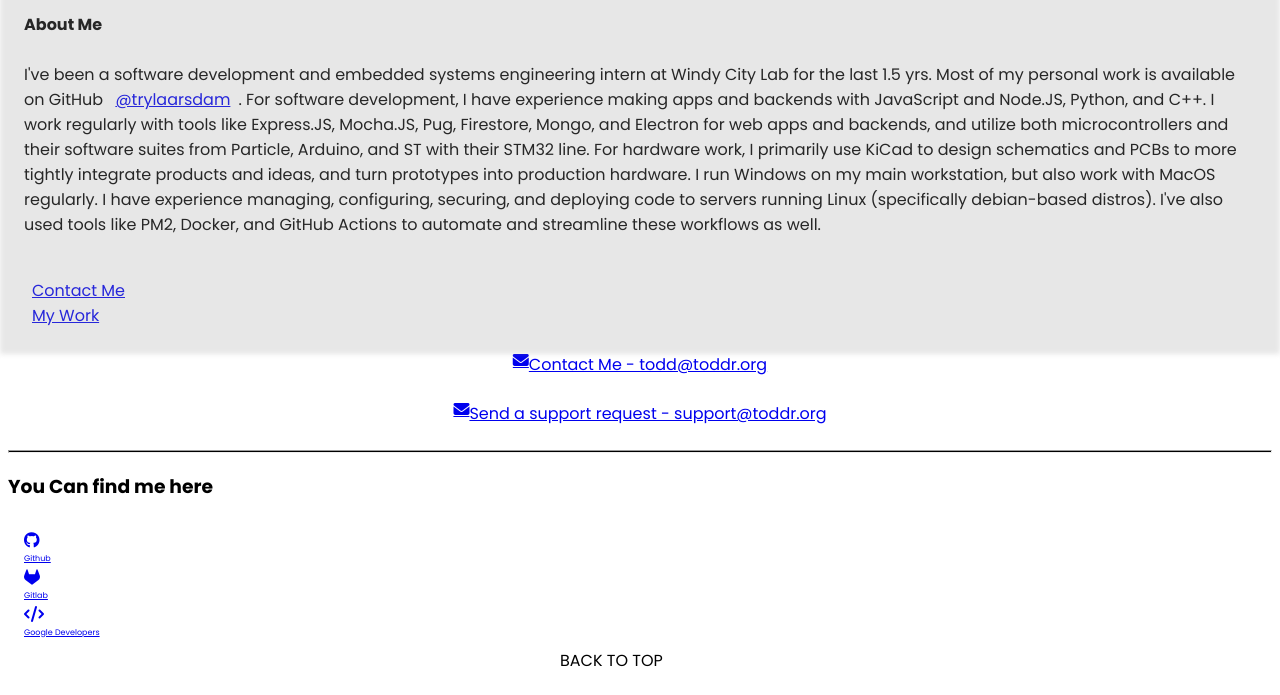
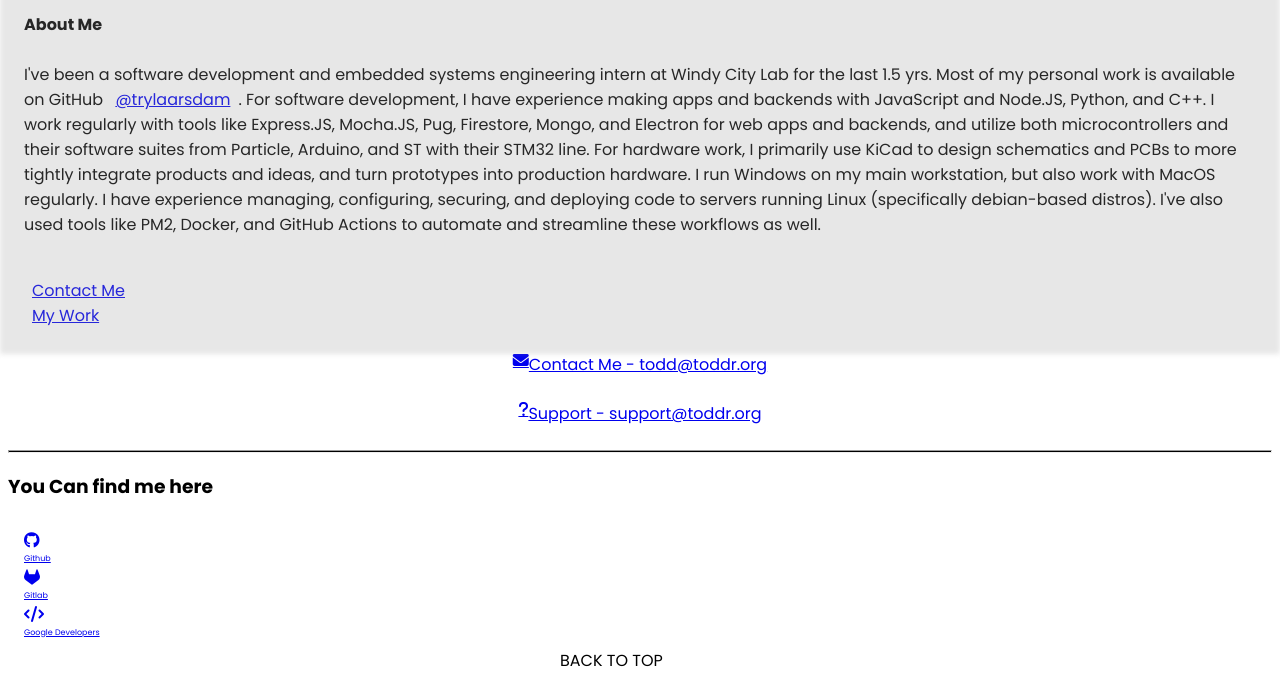
Before and after one commit to trylaarsdam/trylaarsdam.github.io, a Jekyll site: the page built from index.md, in a window 1280 px wide, cut to the strip 546-1241 px from the top of the page. Built offline with Jekyll 4.4.1, drawn with Linux system fonts in a browser that asks for light colours; nearby versions of some CDN libraries.

Commit message:
Update contact.html

```diff
--- a/_includes/contact.html
+++ b/_includes/contact.html
@@ -17,7 +17,7 @@
             <a id="contact-button" href="mailto:support@toddr.org"
                 class="button is-rounded is-uppercase has-text-weight-normal is-black is-outlined has-text-weight-semibold column is-two-fifths"
                 target="_blank">
-                <i class="fas fa-envelope"></i>Send a support request - support@toddr.org
+                <i class="fas fa-question"></i>Support - support@toddr.org
             </a>
             {% endunless %}
             {% unless site.twitter_username == %}
```
